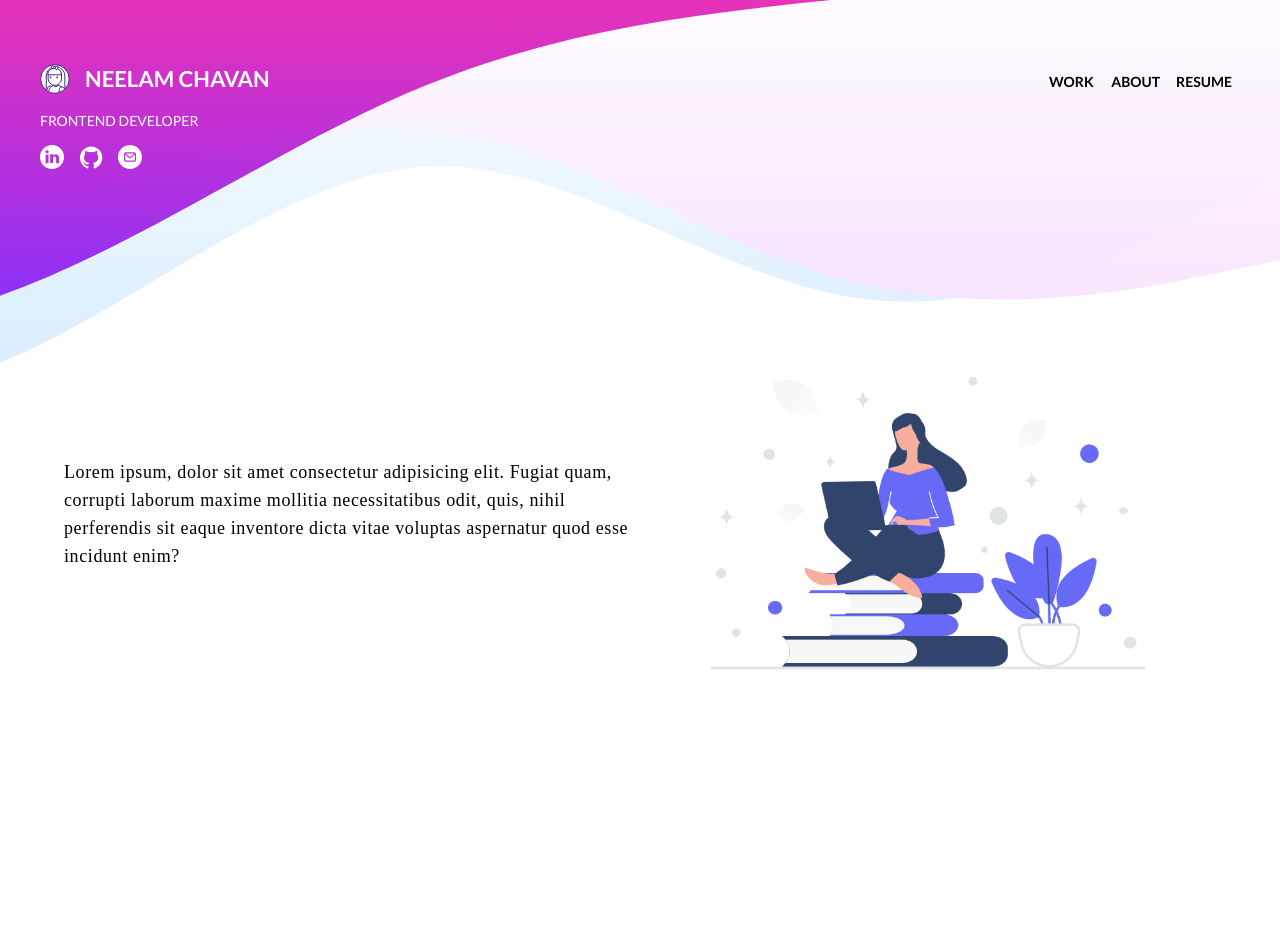
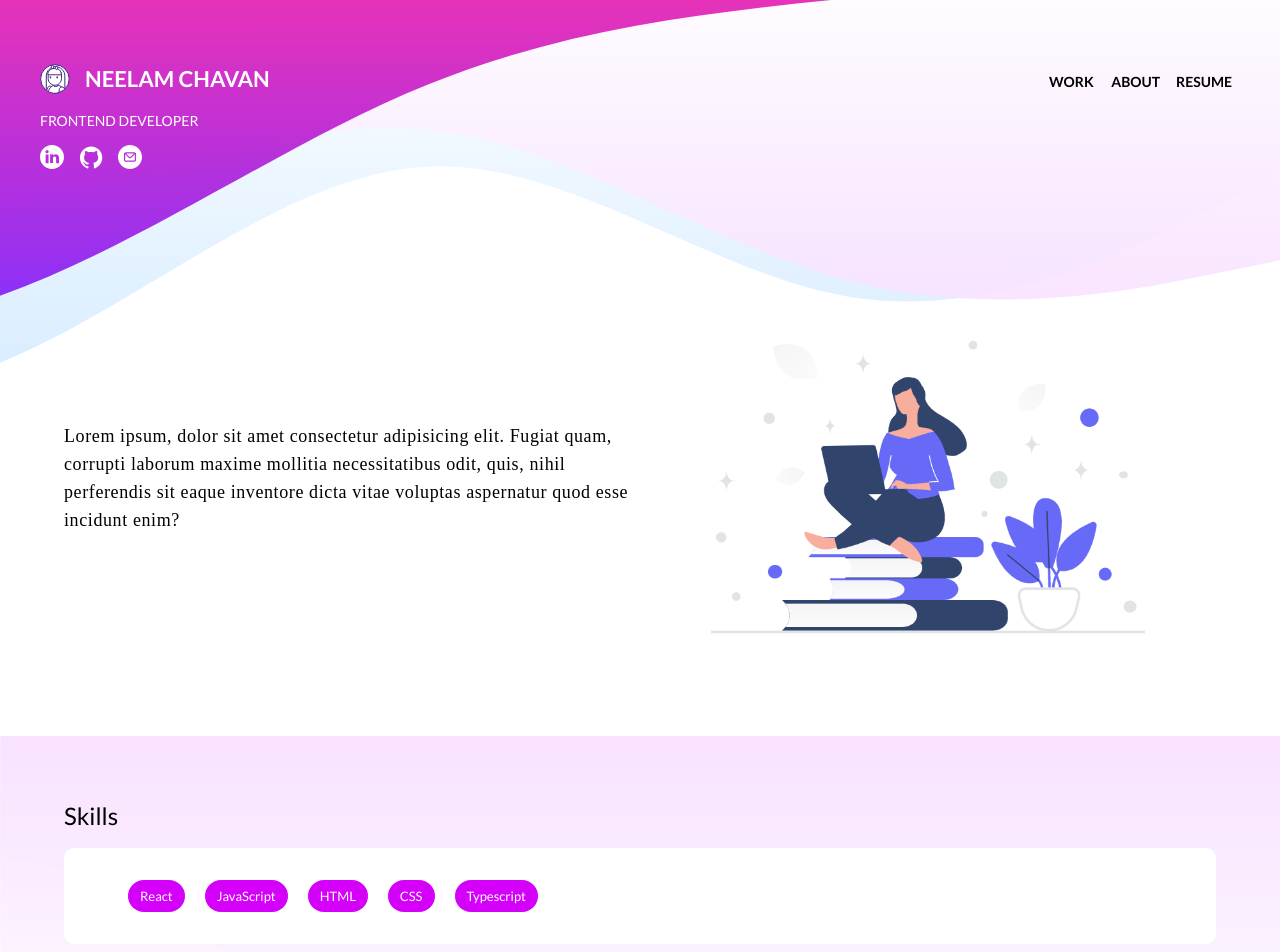
Before and after one commit to Neelam618/neelam618.github.io, a React (Create React App) app: page / in a window 1280 px wide. Shown: the top 952 px of the page. Before the commit the page ends 800 px from the top, so only its background shows below. Built offline with nearby package versions, Linux system fonts and the light colour scheme.

Commit message:
add content and styles for skills container

```diff
--- a/src/App.js
+++ b/src/App.js
@@ -5,6 +5,7 @@ import Home from './components/home/Home';
 import Waves from "./images/wave.svg";
 import WavesMobile from "./images/wave2.svg"
 import { Box } from '@mui/material';
+import Skills from './components/Skills';
 
 const theme = createTheme({
   palette: {
@@ -26,10 +27,11 @@ function App() {
 
   return (
     <ThemeProvider theme={theme}>
-      <Box sx={{ backgroundImage: { xs: `url(${WavesMobile})`, md: `url(${Waves})` }, backgroundRepeat: "no-repeat" }}>
+      <Box sx={{ backgroundImage: { xs: `url(${WavesMobile})`, md: `url(${Waves})` }, backgroundRepeat: "no-repeat", padding: { xs: '1em 0', sm: '1.5em 0', md: '2.5em 1em', lg: '4em 1em' } }}>
         <Navbar />
         <Home />
       </Box>
+      <Skills />
     </ThemeProvider>
   );
 }
--- a/src/components/Navbar.jsx
+++ b/src/components/Navbar.jsx
@@ -24,8 +24,8 @@ function Navbar() {
     };
 
     return (
-        <Container maxWidth="xl" sx={{ height: { xs: '200px', sm: '250px' } }}>
-            <Box sx={{ display: 'flex', alignItems: 'center', padding: { xs: '1em 0', sm: '1.5em 0', md: '2.5em 1em', lg: '4em 1em' } }}>
+        <Container maxWidth="xl" sx={{ height: { xs: '200px', sm: '220px' } }}>
+            <Box sx={{ display: 'flex', alignItems: 'center', }}>
                 <Box>
                     <Box sx={{ display: 'flex', alignItems: 'center', gap: { xs: "8px", sm: "15px" }, marginBottom: { xs: "10px", sm: "1em" } }} >
                         <Avatar src={AvatarSvg} sx={{ width: { xs: '24px', sm: '30px' }, height: { xs: '24px', sm: '30px' } }} />
--- /dev/null
+++ b/src/components/Skills.jsx
@@ -0,0 +1,25 @@
+import { Box, Chip, Container, Typography } from '@mui/material'
+import React from 'react'
+import Waves from "../images/skillsbg.svg"
+
+function Skills() {
+    return (
+        <Box sx={{ backgroundImage: `url(${Waves})`, backgroundRepeat: "no-repeat", backgroundSize: "cover", padding: { xs: '1em 0', sm: '1.5em 0', md: '2.5em 1em', lg: '4em 1em', marginBottom: "6em", height: "300px" } }}>
+            <Container >
+                <Typography variant="h5" component="h3">Skills</Typography>
+                <Box sx={{ background: "#fff", borderRadius: "10px", padding: { xs: "1em", md: "2em 4em" }, margin: "1em 0" }}>
+                    <Box sx={{ display: 'flex', gap: "20px", flexWrap: "wrap" }}>
+                        <Chip label="React" color="secondary" />
+                        <Chip label="JavaScript" color="secondary" />
+                        <Chip label="HTML" color="secondary" />
+                        <Chip label="CSS" color="secondary" />
+                        <Chip label="Typescript" color="secondary" />
+                    </Box>
+                </Box>
+            </Container>
+
+        </Box>
+    )
+}
+
+export default Skills
--- a/src/components/home/Home.jsx
+++ b/src/components/home/Home.jsx
@@ -2,14 +2,15 @@ import { Container, Grid } from '@mui/material'
 import React from 'react'
 import Girl from "../../images/girl.png"
 import styled from 'styled-components'
+import Skills from '../Skills'
 
 function Home() {
     return (
         <Container maxWidth="lg">
-            <GridContainer container alignItems="center" justifyContent="center">
+            <Grid container alignItems="center" justifyContent="center">
                 <Para item md={6}>Lorem ipsum, dolor sit amet consectetur adipisicing elit. Fugiat quam, corrupti laborum maxime mollitia necessitatibus odit, quis, nihil perferendis sit eaque inventore dicta vitae voluptas aspernatur quod esse incidunt enim?</Para>
                 <Grid item md={6}><Image src={Girl} alt="" /></Grid>
-            </GridContainer>
+            </Grid>
         </Container>
     )
 }
@@ -19,9 +20,7 @@ export default Home
 const Image = styled.img`
     width: 100%
 `
-const GridContainer = styled(Grid)`
-    height: 66vh;
-`
+
 const Para = styled(Grid)`
     font-size: 1.125rem;
     line-height: 1.75rem;
```
Also changed, not shown: src/images/react.svg (added), src/images/skillsbg.svg (added).
